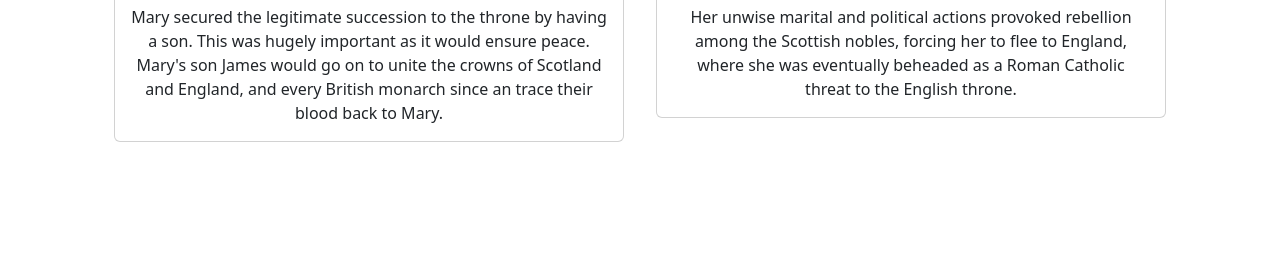
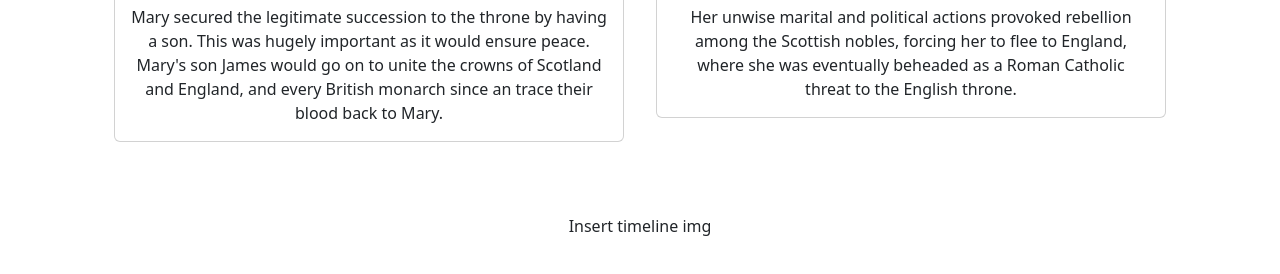
Before and after one commit to SophieHornik/maryQOA, a plain HTML site: page index.html in a window 1280 px wide. Shown: the part 1464-1738 px from the top of the page. Before the commit the page ends 1646 px from the top, so only its background shows below. Drawn offline with nearby package versions, Linux system fonts and the light colour scheme; a web font is replaced by a local one.

Commit message:
timeline

```diff
--- a/index.html
+++ b/index.html
@@ -129,3 +129,10 @@
       </div>
       <!-- Notible Challenges END-->
     </div>
+      <!-- Timeline-->
+      <div class="col-12 my-3 p-3 db text-center" id="timeline">
+        <p class="m-3">
+          Insert timeline img
+        </p>
+      </div>
+      <!-- Timeline end-->
```
